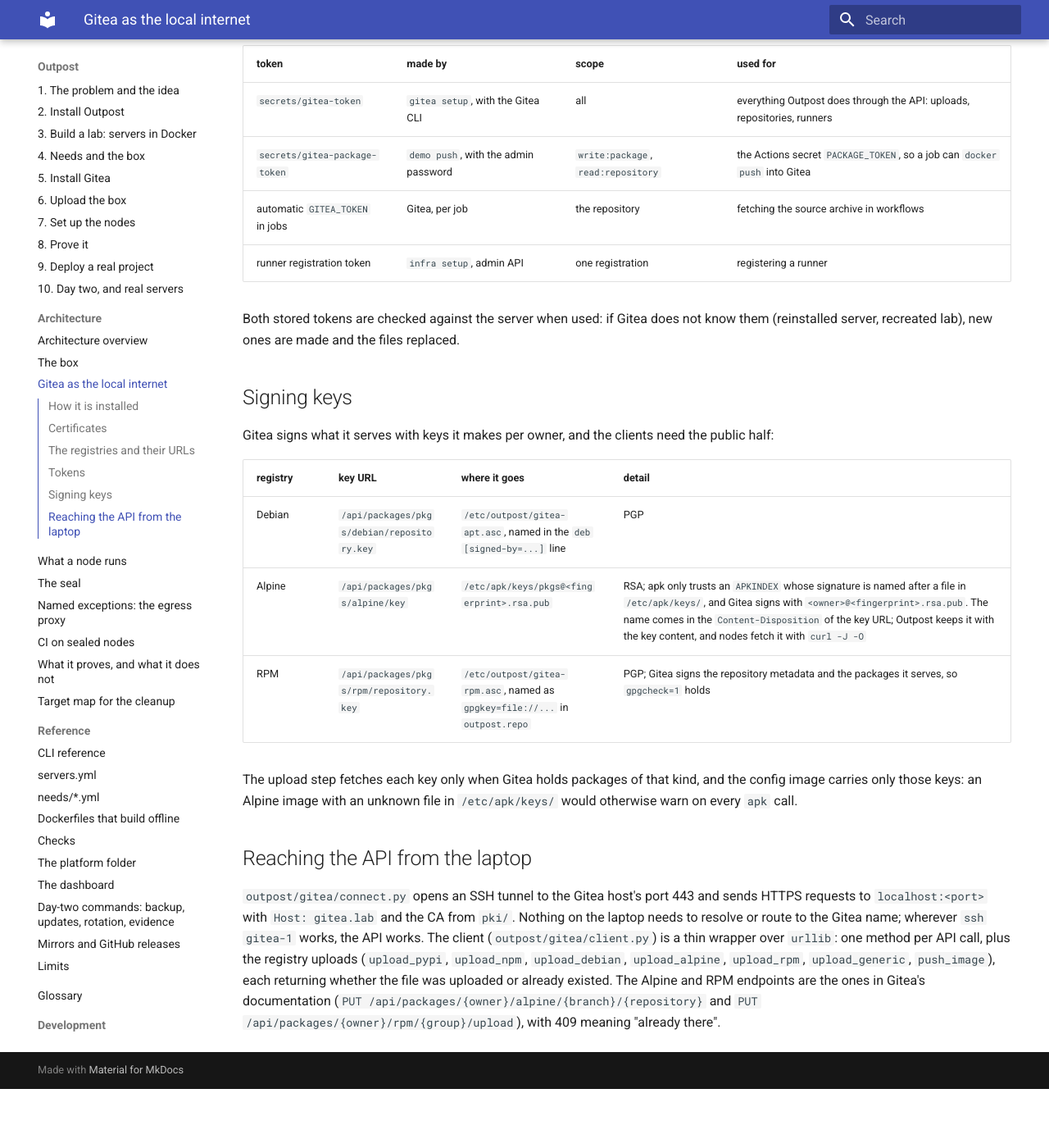
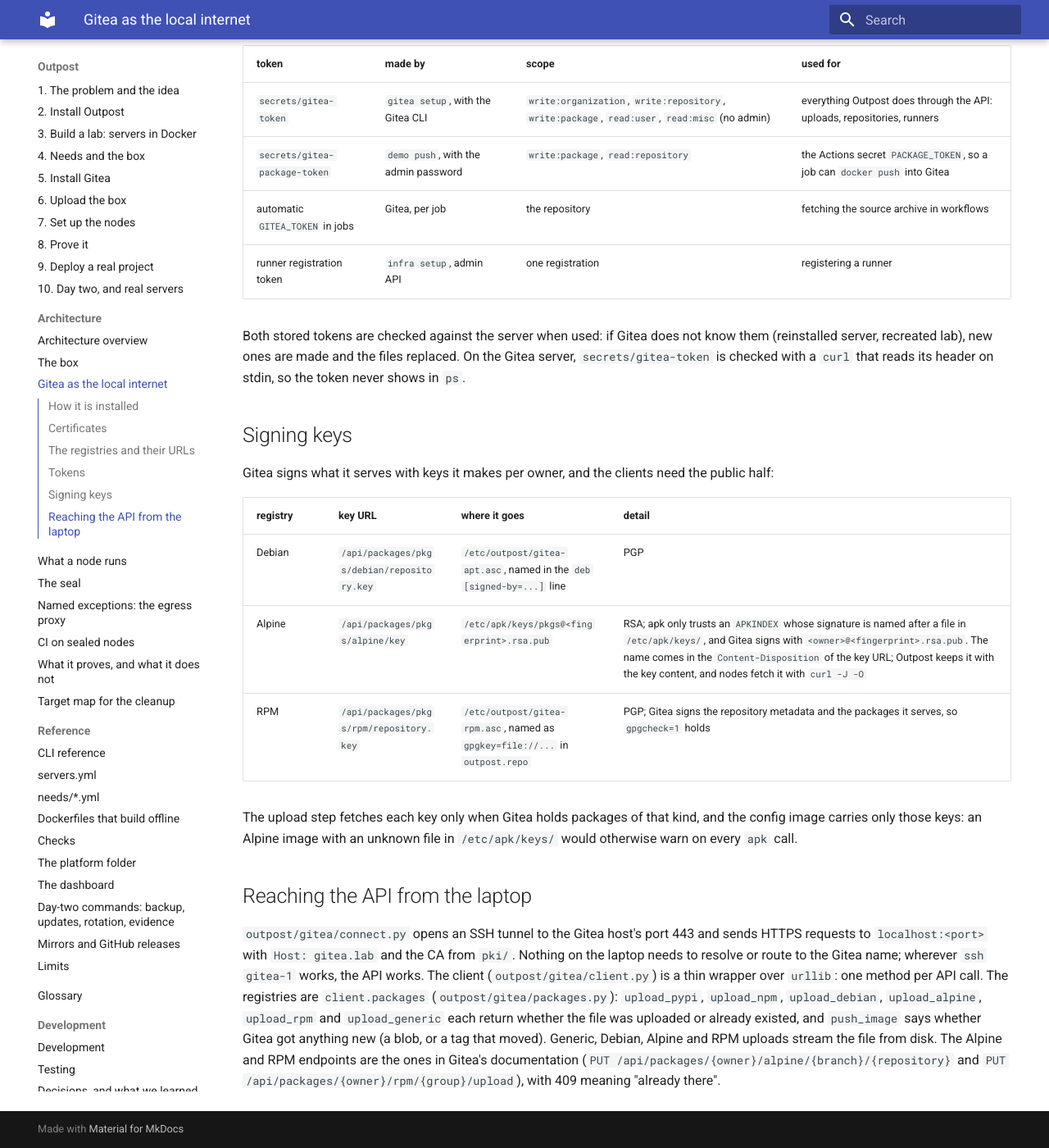
Before and after one commit to bshadmehr98/outpost, an MkDocs documentation site: the page built from docs/architecture/gitea.md, in a window 1280 px wide and 1400 px high, scrolled down 2684 px. Shown: the whole window at 82% size. Built offline with MkDocs 1.6.1 and Material for MkDocs 9.7.7, drawn with Linux system fonts in a browser that asks for light colours; before the commit the page ends 4012 px from its top, so only the background shows below that.

Commit message:
docs: the module map names gitea/setup/, packages, demo/ and checks/; the token's real scopes; target.md says what C built
Co-Authored-By: Claude Opus 5.5 <noreply@anthropic.com>

```diff
--- a/docs/architecture/gitea.md
+++ b/docs/architecture/gitea.md
@@ -75,13 +75,15 @@ Only one organisation exists in Gitea.
 
 | token | made by | scope | used for |
 |---|---|---|---|
-| `secrets/gitea-token` | `gitea setup`, with the Gitea CLI | all | everything Outpost does through the API: uploads, repositories, runners |
+| `secrets/gitea-token` | `gitea setup`, with the Gitea CLI | `write:organization`, `write:repository`, `write:package`, `read:user`, `read:misc` (no admin) | everything Outpost does through the API: uploads, repositories, runners |
 | `secrets/gitea-package-token` | `demo push`, with the admin password | `write:package`, `read:repository` | the Actions secret `PACKAGE_TOKEN`, so a job can `docker push` into Gitea |
 | automatic `GITEA_TOKEN` in jobs | Gitea, per job | the repository | fetching the source archive in workflows |
 | runner registration token | `infra setup`, admin API | one registration | registering a runner |
 
 Both stored tokens are checked against the server when used: if Gitea does not know them
-(reinstalled server, recreated lab), new ones are made and the files replaced.
+(reinstalled server, recreated lab), new ones are made and the files replaced. On the Gitea
+server, `secrets/gitea-token` is checked with a `curl` that reads its header on stdin, so the
+token never shows in `ps`.
 
 ## Signing keys
 
@@ -102,9 +104,10 @@ otherwise warn on every `apk` call.
 `outpost/gitea/connect.py` opens an SSH tunnel to the Gitea host's port 443 and sends HTTPS
 requests to `localhost:<port>` with `Host: gitea.lab` and the CA from `pki/`. Nothing on the
 laptop needs to resolve or route to the Gitea name; wherever `ssh gitea-1` works, the API works.
-The client (`outpost/gitea/client.py`) is a thin wrapper over `urllib`: one method per API call,
-plus the registry uploads (`upload_pypi`, `upload_npm`, `upload_debian`, `upload_alpine`,
-`upload_rpm`, `upload_generic`, `push_image`), each returning whether the file was uploaded or
-already existed. The Alpine and RPM endpoints are the ones in Gitea's documentation
+The client (`outpost/gitea/client.py`) is a thin wrapper over `urllib`: one method per API call.
+The registries are `client.packages` (`outpost/gitea/packages.py`): `upload_pypi`, `upload_npm`,
+`upload_debian`, `upload_alpine`, `upload_rpm` and `upload_generic` each return whether the file
+was uploaded or already existed, and `push_image` says whether Gitea got anything new (a blob, or a
+tag that moved). Generic, Debian, Alpine and RPM uploads stream the file from disk. The Alpine and RPM endpoints are the ones in Gitea's documentation
 (`PUT /api/packages/{owner}/alpine/{branch}/{repository}` and
 `PUT /api/packages/{owner}/rpm/{group}/upload`), with 409 meaning "already there".
```
Also changed, not shown: README.md (+2 -2 lines), docs/architecture/overview.md (+1 -1 lines), docs/architecture/target.md (+15 -13 lines), docs/development/development.md (+4 -3 lines).
